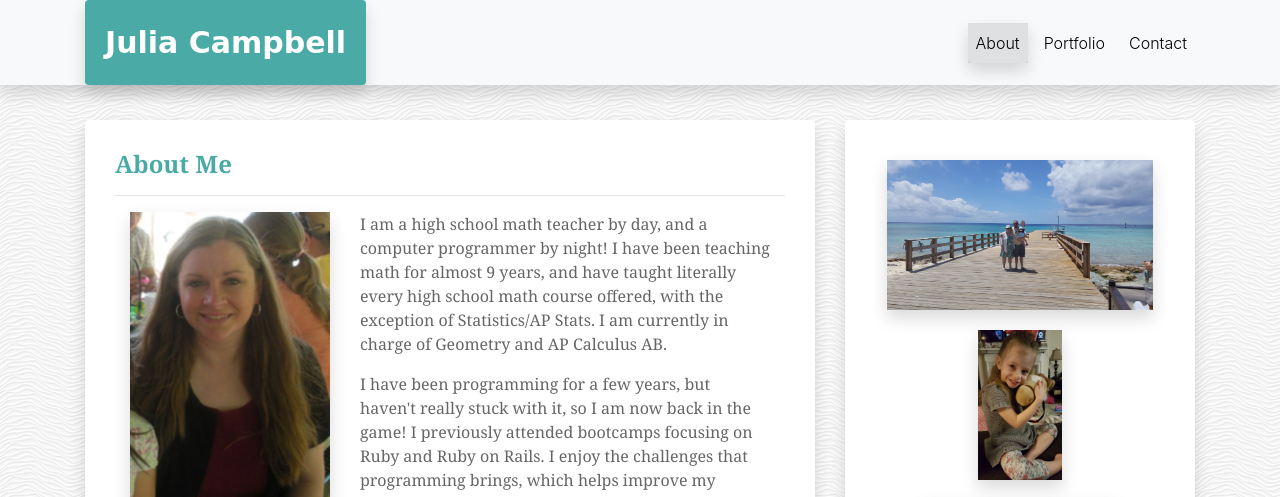
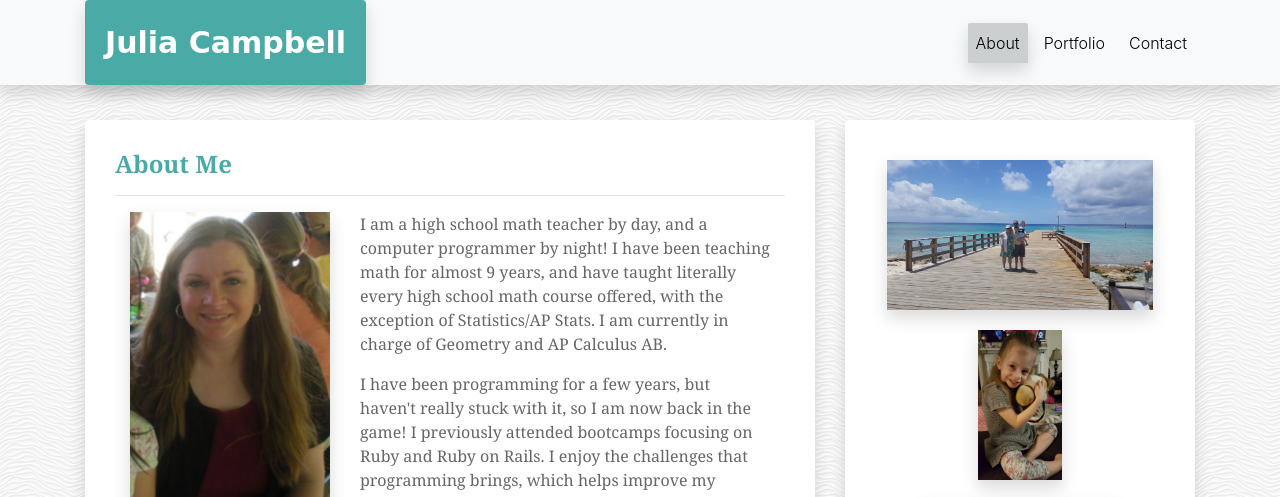
Before and after one commit to syliesox/Bootstrap-Portfolio, a plain HTML site: page index.html in a window 1280 px wide. Shown: the top 497 px of the page. Drawn offline with nearby package versions, Linux system fonts and the light colour scheme; grey boxes are pictures that could not be loaded; a web font is replaced by a local one.

Commit message:
updated button styling

```diff
--- a/assets/css/style.css
+++ b/assets/css/style.css
@@ -83,6 +83,11 @@ body {
   /* Styles for About Me, Portfolio and Contact buttons */
   li {
     margin-left: 8px;
+  }
+
+  .active {
+    background-color: #e3e6e6;
+    color: white;
   }
 
 
```
